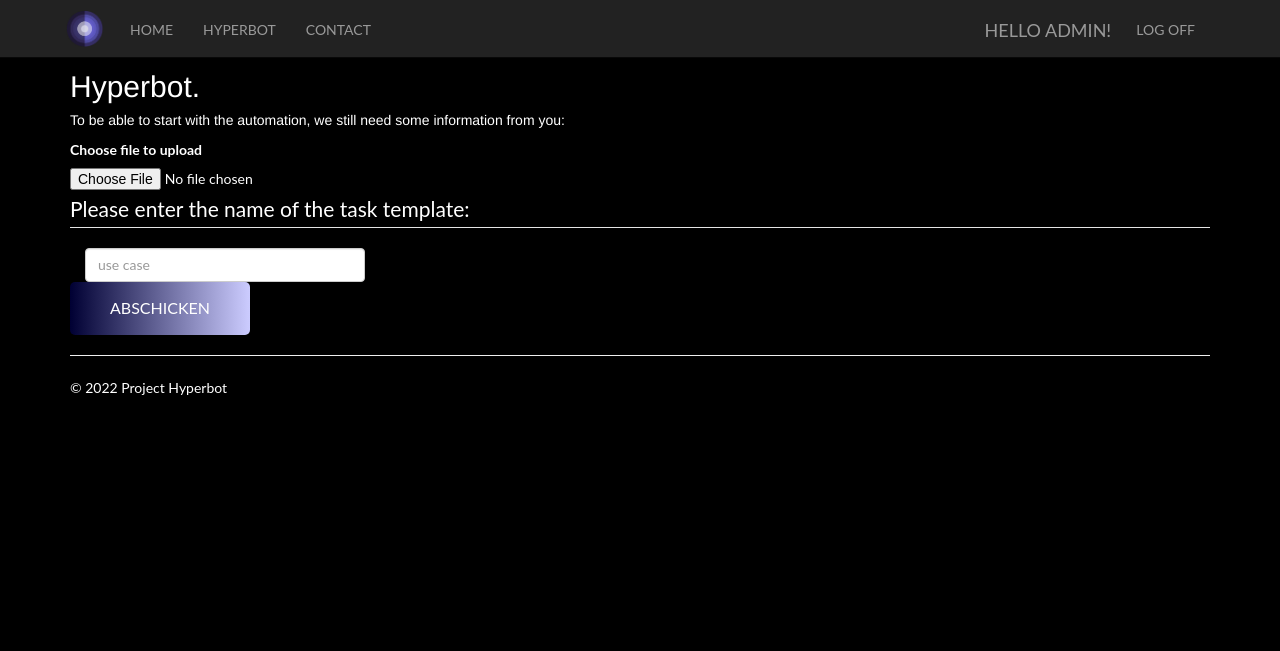
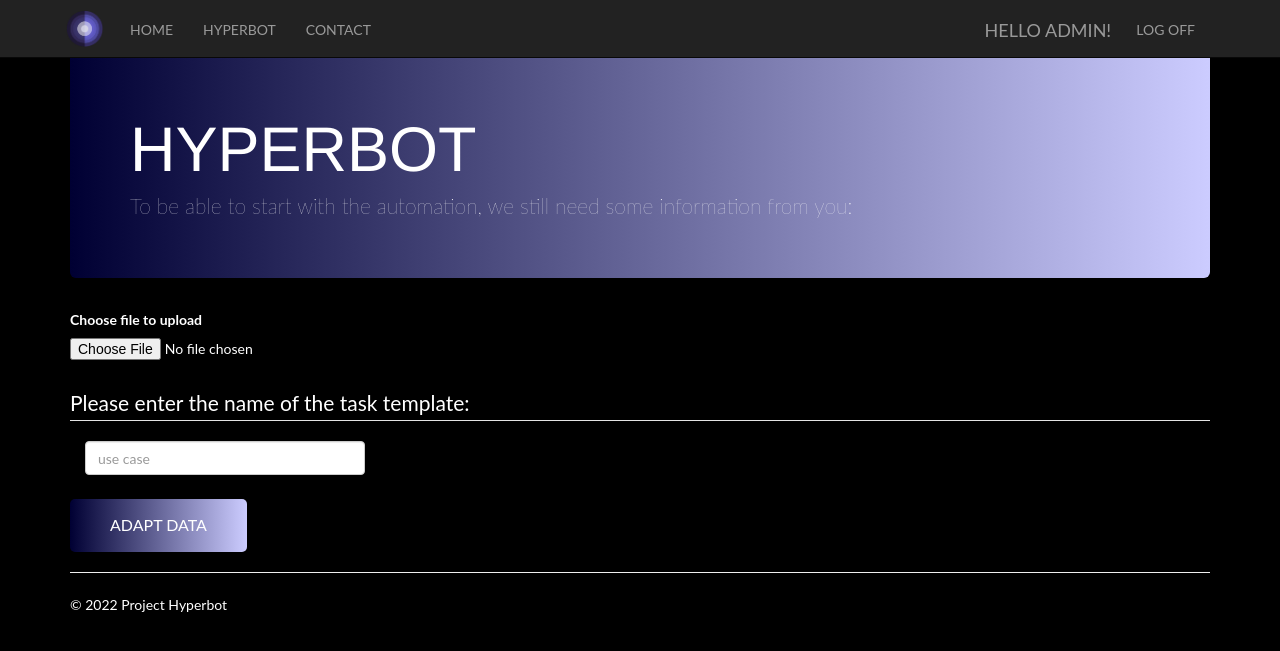
Before and after one commit to JMU-Information-Systems/pjs-hyperbot-main, a Django app: page /about/ in a window 1280 px wide. Shown: the top 651 px of the page. Run offline with Django 3.2, Linux system fonts and the light colour scheme; a user stored in the database is signed in; some libraries are stand-ins or nearby versions.

Commit message:
Optische Anpassung Frontend und einfügen des Textes

```diff
--- a/pjshyperbot/app/templates/app/about.html
+++ b/pjshyperbot/app/templates/app/about.html
@@ -524,11 +524,12 @@
 
 </head>
 <body>
-    <h2>{{ title }}.</h2>
-    <h5>To be able to start with the automation, we still need some information from you:</h5>
+    <div class="jumbotron">
+        <h1 class="title">{{ title }}</h1>
+        <p class="description">To be able to start with the automation, we still need some information from you:</p>
 
 
-
+    </div>
 
 
 
@@ -536,16 +537,17 @@
             {% csrf_token %}
             <div class="form-group">
                 <label for="file">Choose file to upload</label>
-            <input type="file" accept=".sqlite3" id="file" name="file" />
-
+                <input type="file" accept=".sqlite3" id="file" name="file" required />
+                <br />
 
                 <legend style="color:white;">Please enter the name of the task template:</legend>
                 <div class="container">
 
                     <input type="text" class="form-control" name="useCase" required placeholder="use case" required />
                 </div>
+                <br />
 
-            <button type="submit" class="btn btn--green">Abschicken</button>
+                <button type="submit" class="btn btn--green">adapt data</button>
             </div>
         </form>
 </body>
```
Lines whose indentation alone changed are shown as unchanged.
